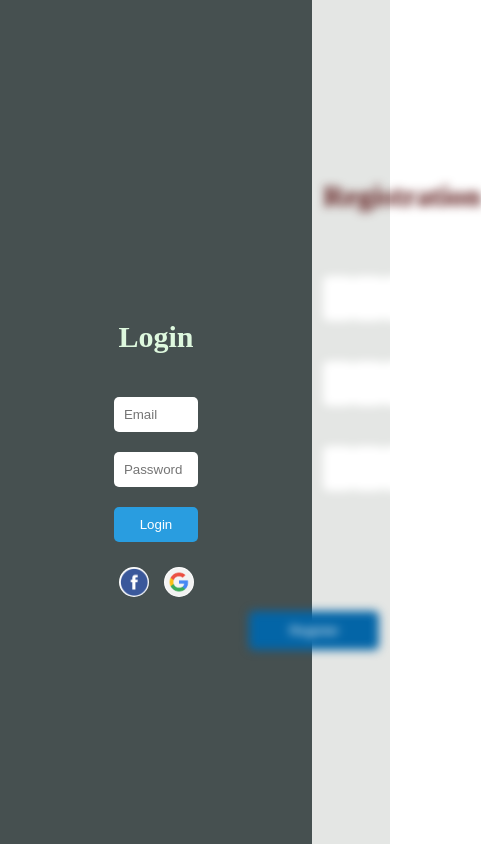
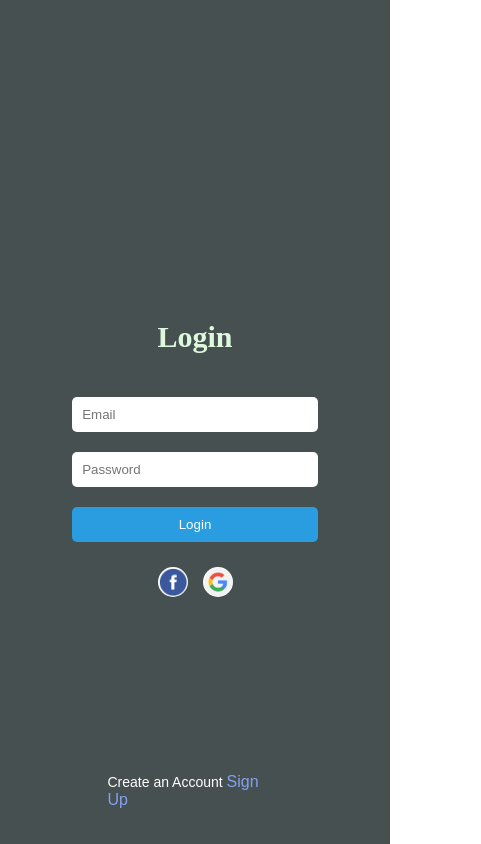
Before and after one commit to Abdoljega/hover-form-app, a plain HTML site: page index.html in a window 390 px wide. Shown: the whole page, 481 px wide, since content can reach past the window. Drawn offline with Linux system fonts and the light colour scheme; a web font is replaced by a local one.

Commit message:
third commit

```diff
--- a/css/register.css
+++ b/css/register.css
@@ -15,6 +15,10 @@
     box-sizing: border-box;
     border: none;
     outline: none;
+}
+
+a{
+    text-decoration: none;
 }
 
 main{
@@ -37,6 +41,7 @@ main{
     display: flex;
     justify-content: center;
     align-items: center;
+    position: relative;
 
 }
 
@@ -132,7 +137,28 @@ main{
     transition: 2s width;
 }
 
+.sign-up-site{
+    width: fit-content;
+    /* height: 30px; */
+    /* background-color: white; */
+    position: absolute;
+    bottom: 30px;
+    left: 50%;
+    transform: translateX(-50%);
+}
 
+.sign-up-site p{
+    padding: 5px 10px;
+    font-size: 14px;
+    color: rgb(255, 255, 255);
+    font-family: poppins-light, sans-serif;
+}
+
+.sign-up-site p small{
+    font-size: 16px;
+    color: rgb(132, 161, 240);
+    cursor: pointer;
+}
 
 
 
@@ -158,7 +184,7 @@ main{
 
 .register-container .register-center{
     width: 80%;
-    height: 60%;
+    height: 300px;
     position: relative;
     filter: blur(5px);
     /* border: 2px solid rgb(151, 177, 241); */
@@ -181,7 +207,7 @@ main{
 
 .register-center form{
     width: 90%;
-    height: 80%;
+    height: 100%;
     /* background-color: chocolate; */
     margin: auto;
 }
@@ -193,6 +219,7 @@ main{
     display: flex;
     align-items: center;
     justify-content: space-between;
+    /* background-color: blue; */
 }
 
 .input-container input{
@@ -203,23 +230,24 @@ main{
 }
 
 .register-center .submit-Btn{
-    width: 90%;
-    /* height: 30px; */
-    /* background-color: aqua; */
-    position: absolute;
+    width: 40%;
+    /* position: absolute; */
     bottom: 25px;
-    margin: auto;
-    left: 50%;
-    transform: translateX(-50%);
+    float: right;
+    /* left: 50%;
+    transform: translateX(-50%); */
 }
 
 .register-center .submit-Btn input{
-    padding: 12px 40px;
+    padding: 12px 10px;
     border-radius: 5px;
     background-color: rgb(3, 101, 167);
     color: white;
     float: right;
+    transition: 2s;
 }
+
+
 
 
 .container .register-container.active{
@@ -228,6 +256,115 @@ main{
 
 }
 
+.register-container.active .register-center form .login-site{
+    width: fit-content;
+    /* height: 30px; */
+    /* background-color: rgb(155, 44, 44); */
+    color: rgb(43, 42, 42);
+    /* position: absolute; */
+    /* left: 0px; */
+}
+
+.register-container.active form .login-site p{
+    width: 100%;
+    height: fit-content;
+    font-size: 15px;
+    padding: 5px 10px;
+    font-family: poppins-light;
+    /* color: blue; */
+    /* background-color: rgb(145, 25, 25); */
+}
+
+.register-container.active form .login-site p small{
+    color: blue;
+    font-size: 17px;
+    cursor: pointer;
+}
+
 .register-container.active .register-center{
     filter: blur(0);
 }
+
+.register-container.active .register-center .submit-Btn input{
+    padding: 12px 40px;
+    transition: 2s;
+}
+
+@media screen and (max-width : 787px) {
+    .container{
+        width: 100%;
+        height: 100%;
+        background-color: rgb(241, 164, 164);
+        display: block;
+        position: relative;
+        overflow: hidden;
+    }
+
+    .container .login-container{
+        width: 100%;
+        height: 100%;
+        background-color: rgb(70, 80, 80);
+        transition: 2s width;
+        display: flex;
+        justify-content: center;
+        align-items: center;
+
+    }
+
+    .login-container .login-center{
+        width: 70%;
+        height: 270px;
+        /* background-color: rgba(45, 49, 49, 0.781); */
+        border-radius: 20px;
+        position: relative;
+        filter: blur(0px);
+        transition: 2s width
+    }
+
+
+    .container .login-container.active{
+        width: 100%;
+        transition: 2s width filter;
+
+    }
+
+
+
+
+
+
+
+
+    .container .register-container{
+        width: 100%;
+        height: 100%;
+        background-color: rgb(228, 230, 228);
+        display: flex;
+        justify-content: center;
+        align-items: center;
+        position: absolute;
+        transition: 2s;
+
+        top: 100%;
+    }
+
+    .register-container .register-center{
+        width: 100%;
+        height: 300px;
+        position: relative;
+        filter: blur(5px);
+        /* border: 2px solid rgb(151, 177, 241); */
+        border-radius: 10px;
+        /* background-color: cadetblue; */
+    }
+
+
+
+    .container .register-container.active{
+        width: 100%;
+        top: 0;
+        transition: 2s top;
+        position: absolute;
+
+    }
+}
--- a/resgister.html
+++ b/index.html
@@ -28,6 +28,10 @@
                         </div>
 
                     </div>
+
+                </div>
+                <div class="sign-up-site">
+                    <p>Create an Account <small href="" id="signUp">Sign Up</small></p>
                 </div>
             </div>
             <div class="register-container" >
@@ -51,10 +55,16 @@
                             <input type="password" placeholder="Password">
                             <input type="password" placeholder="Confirm Password">
                         </div>
+                        <div class="submit-Btn">
+                            <input type="submit" value="Register">
+                        </div>
+                        <div class="login-site">
+                            <p id="login">I already have an account <small>Login</small></p>
+                        </div>
                     </form>
-                    <div class="submit-Btn">
+                    <!-- <div class="submit-Btn">
                         <input type="submit" value="Register">
-                    </div>
+                    </div> -->
                 </div>
             </div>
         </div>
--- a/js/register.js
+++ b/js/register.js
@@ -1,5 +1,7 @@
 
 let registerSite = document.querySelector('.register-container')
+let signUp = document.querySelector('#signUp')
+let login = document.querySelector('#login')
 let loginSite = document.querySelector('.login-container')
 
 console.log('Hello')
@@ -14,3 +16,16 @@ loginSite.addEventListener('mouseenter', ()=>{
     registerSite.classList.remove('active')
     loginSite.classList.remove('active')
 })
+
+signUp.addEventListener('click', e=>{
+    registerSite.classList.add('active')
+    loginSite.classList.remove('active')
+    console.log('Register')
+})
+
+login.addEventListener('click', e=>{
+    registerSite.classList.remove('active')
+    loginSite.classList.add('active')
+
+    console.log('login')
+})
```
Also changed, not shown: css/font/bauer-bodoni-std-1-bold-italic_oP6mW/Bauer Bodoni Std 1 Bold Italic.otf (deleted), css/font/bauerbodni_bt/bauerbodni_bt.png (deleted), css/font/bauerbodni_bt/freefontsdownload.txt (deleted), css/font/roboto-condensed/Apache License.txt (deleted), css/font/roboto/Apache License.txt (deleted), 2 other files.
